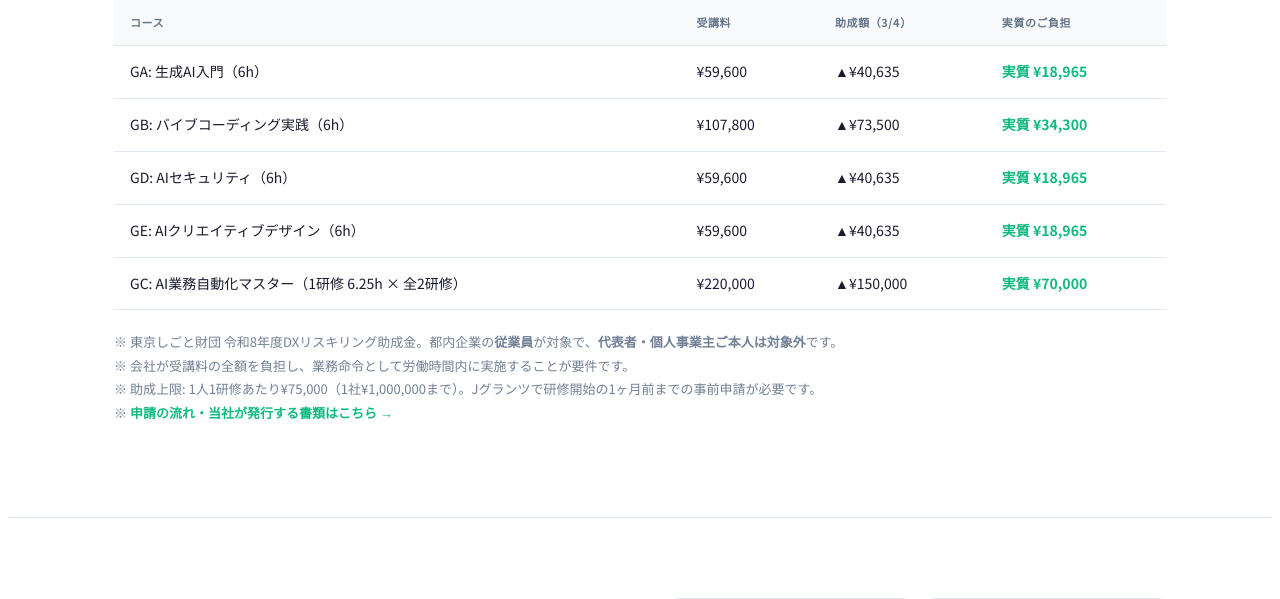
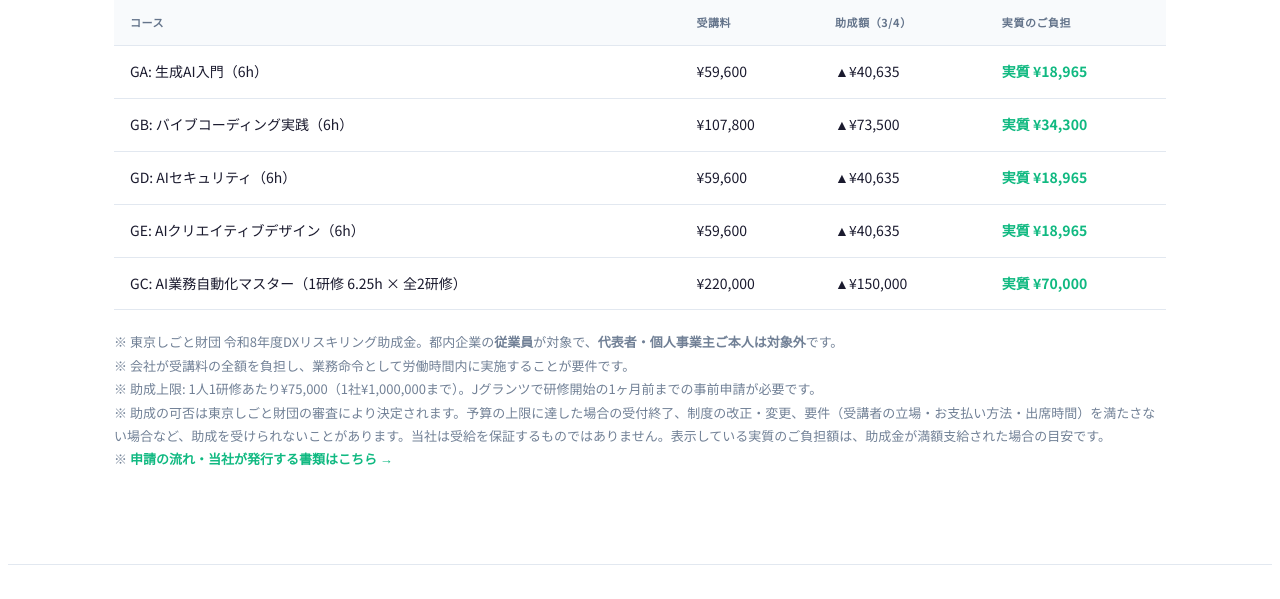
Before and after one commit to jqca/jgaia, a Flask app: page /vibe-coding in a window 1280 px wide. Shown: the part 4624-5223 px from the top of the page. Run offline with Flask 3, Linux system fonts and the light colour scheme; some libraries are stand-ins or nearby versions.

Commit message:
fix: 実質のご負担を出す全画面に助成金の注釈を出す（保証しない旨）
社長ご指摘 2026-08-17「制度改正などにより、必ず補償が受けられることを保証する
ものではないという注釈があった方がいいのでは」。実測すると、実質の金額を出して
いる8ページのうち注釈があったのは /subsidy の1行だけで、しかも「審査により
決定されます」だけ＝予算の上限・制度改正に触れていなかった。

金額だけが独り歩きすると、受けられなかった法人との間で「そう書いてあった」に
なる（受講料は先に払っていただく）。

・booking.SUBSIDY_DISCLAIMER / SUBSIDY_DISCLAIMER_SHORT を新設（唯一の出どころ）
  「審査・予算の上限に達した場合の受付終了・制度の改正／要件を満たさない場合／
   当社は受給を保証しない／表示の実質額は満額支給された場合の目安」
・トップ・LP・講座詳細・一人会社・業種別・申込画面・/subsidy に出す
  （context_processor の subsidy_note / subsidy_note_full から）
・⛔ 各画面に文を書き起こさないこと（制度が変わった日に直し忘れが残る）

回帰テスト3件:
  ・実質を出している画面に注釈が無ければ落とす（実際に描画して検査）
  ・注釈が「制度」「予算」「目安」に触れていなければ落とす
  ・注釈が画面に直書きされていれば落とす
全304件パス。

Co-Authored-By: Claude Opus 5 <noreply@anthropic.com>

```diff
--- a/app.py
+++ b/app.py
@@ -193,6 +193,12 @@ def _subsidy_globals():
                            for c in booking.COURSES},
             "subsidy_net_typical": s["net"],
             "subsidy_grant_typical": s["grant"],
+            # ⛔ 実質のご負担を出す画面には必ず注釈も出すこと（社長ご指摘
+            #    2026-08-17）。出どころは booking の1か所で、各画面に
+            #    文を書き起こさない。tests が「実質を出す画面に注釈があるか」
+            #    を実際に描画して検査する。
+            "subsidy_note": booking.SUBSIDY_DISCLAIMER_SHORT,
+            "subsidy_note_full": booking.SUBSIDY_DISCLAIMER,
             "subsidy_cap_person": booking.SUBSIDY["cap_per_person"],
             "subsidy_cap_company": booking.SUBSIDY["cap_per_company"]}
 
--- a/booking.py
+++ b/booking.py
@@ -629,6 +629,26 @@ SUBSIDY = {
             'skill-R8dx-risk.html'),
     'tax_rate': 0.10,             # 消費税は助成対象外なので税抜に直して計算する
 }
+
+# ── 助成金の注釈（社長ご指摘 2026-08-17「制度改正などにより、必ず補償が
+#    受けられることを保証するものではないという注釈があった方がいいのでは」）
+# ⛔ 実質のご負担額を出す画面には、必ずこの注釈も一緒に出すこと。
+#    2026-08-17 実測で、実質の金額を出している8ページのうち注釈があったのは
+#    /subsidy の1行だけ（しかも「審査により決定」だけで、制度改正・予算の
+#    上限に触れていなかった）。金額だけが独り歩きすると、受けられなかった
+#    法人との間で「そう書いてあった」になる。
+# ⛔ 各画面に文を書き起こさないこと。制度が変わった日に、直し忘れた画面だけが
+#    古い言い方で残る（助成額の直書きと同じ事故の型）。
+# ⛔ 表示している金額は「満額支給された場合の目安」だと言い切ること。
+SUBSIDY_DISCLAIMER_SHORT = (
+    '※ 助成金の受給を保証するものではありません'
+    '（審査・予算の上限・制度改正により受けられない場合があります）')
+SUBSIDY_DISCLAIMER = (
+    '助成の可否は東京しごと財団の審査により決定されます。'
+    '予算の上限に達した場合の受付終了、制度の改正・変更、'
+    '要件（受講者の立場・お支払い方法・出席時間）を満たさない場合など、'
+    '助成を受けられないことがあります。当社は受給を保証するものではありません。'
+    '表示している実質のご負担額は、助成金が満額支給された場合の目安です。')
 
 # ⛔ 子ども向けは受講者が従業員でないので、時間に関係なく対象外
 _SUBSIDY_NEVER = ('GK1', 'GK2', 'GK3')
--- a/templates/course_book.html
+++ b/templates/course_book.html
@@ -271,7 +271,9 @@
       （{{ subsidy_lead }}日前まで）。{% if card_enabled %}お支払いは<strong>請求書払い</strong>をお選びください
       （カード払い・ご本人のお支払いは助成の対象外になります）{% else %}お支払いは<strong>請求書払い（銀行振込）</strong>です
       （従業員ご本人のお支払いは助成の対象外になります）{% endif %}。<br>
-      <a href="{{ url_for('subsidy') }}">助成金のご案内・申請の流れ →</a>
+      <a href="{{ url_for('subsidy') }}">助成金のご案内・申請の流れ →</a><br>
+      {# ⛔ 実質のご負担を出す画面には必ず注釈を出すこと #}
+      {{ subsidy_note }}
     </div>
     {% endif %}
   </div>
--- a/templates/course_detail.html
+++ b/templates/course_detail.html
@@ -515,6 +515,8 @@
     <div class="subsidy-note">
       <p>対象: 都内企業の従業員（代表者・個人事業主ご本人を除く）。受講料の全額を法人が負担し、業務命令として労働時間内に受講することが要件です。Jグランツにて研修開始の1ヶ月前までに事前申請が必要です。</p>
       <p>令和8年度受付: 2026年3月1日〜2027年2月28日 ｜ <a href="{{ url_for('subsidy') }}">助成金のご案内・申請の流れ →</a></p>
+      {# ⛔ 実質のご負担を出す画面には必ず注釈を出すこと。出どころは booking の1か所 #}
+      <p>{{ subsidy_note }}</p>
     </div>
   </div>
 </section>
--- a/templates/index.html
+++ b/templates/index.html
@@ -381,6 +381,8 @@
             {# ⛔ 金額を直書きしないこと。値は booking.subsidy_for() が唯一の出どころ #}
             <a href="/vibe-coding">バイブコーディング講座</a>（1日6時間 ¥{{ '{:,}'.format(prices['GA']) }}{{ price_unit }}・認定試験の受験料込み・法人研修で助成金を使う場合は実質 ¥{{ '{:,}'.format(subsidy_net_typical) }}）と、
             一人で会社を運営する経営者向けの<a href="/solo-ceo">一人会社AI経営講座</a>を提供しています。
+            {# ⛔ 実質のご負担を出す画面には必ず注釈を出すこと #}
+            <br><small>{{ subsidy_note }}</small>
         </p>
     </section>
 
--- a/templates/solo_ceo_course.html
+++ b/templates/solo_ceo_course.html
@@ -380,6 +380,8 @@
         {% endif %}
         {% if c.subsidy %}
         <div class="cd-subsidy-tag">{{ c.subsidy_text }}</div>
+        {# ⛔ 実質のご負担を出す画面には必ず注釈を出すこと #}
+        <div style="margin-top:4px;font-size:12px;color:rgba(255,255,255,.65)">{{ subsidy_note }}</div>
         {% endif %}
         {# ⛔ 試験名・受験料をここに直書きしないこと。出どころは booking.exam_note() の1か所。 #}
         {% if c.exam %}
--- a/templates/subsidy.html
+++ b/templates/subsidy.html
@@ -159,7 +159,10 @@
                 style="color:#041f4e;font-weight:600;">東京しごと財団のページ</a>をご確認ください。
             </p>
             <p style="font-size:.85rem;color:#5b6472;line-height:1.8;margin-top:1em;">
-                ※ 助成の可否は財団の審査により決定されます。当社は受給を保証するものではありません。<br>
+                {# ⛔ ここを短くしないこと（社長ご指摘 2026-08-17）。「審査で決まる」
+                   だけでは、予算の上限・制度改正で受けられない場合に触れていない。
+                   出どころは booking.SUBSIDY_DISCLAIMER の1か所。 #}
+                ※ {{ subsidy_note_full }}<br>
                 ※ 国または地方公共団体の他の助成金との併用はできません。<br>
                 ※ 貴社の代表者・役員の方が関与される教育機関からの受講は対象外とされています。
             </p>
--- a/templates/vibe_coding_lp.html
+++ b/templates/vibe_coding_lp.html
@@ -681,7 +681,7 @@
         </tr>
       </tbody>
     </table>
-    <p style="margin-top:20px;font-size:13px;color:#718096;line-height:1.8">※ 東京しごと財団 令和8年度DXリスキリング助成金。都内企業の<strong>従業員</strong>が対象で、<strong>代表者・個人事業主ご本人は対象外</strong>です。<br>※ 会社が受講料の全額を負担し、業務命令として労働時間内に実施することが要件です。<br>※ 助成上限: 1人1研修あたり¥{{ '{:,}'.format(subsidy_cap_person) }}（1社¥{{ '{:,}'.format(subsidy_cap_company) }}まで）。Jグランツで研修開始の1ヶ月前までの事前申請が必要です。<br>※ <a href="/subsidy" style="color:#10b981;font-weight:600;">申請の流れ・当社が発行する書類はこちら →</a></p>
+    <p style="margin-top:20px;font-size:13px;color:#718096;line-height:1.8">※ 東京しごと財団 令和8年度DXリスキリング助成金。都内企業の<strong>従業員</strong>が対象で、<strong>代表者・個人事業主ご本人は対象外</strong>です。<br>※ 会社が受講料の全額を負担し、業務命令として労働時間内に実施することが要件です。<br>※ 助成上限: 1人1研修あたり¥{{ '{:,}'.format(subsidy_cap_person) }}（1社¥{{ '{:,}'.format(subsidy_cap_company) }}まで）。Jグランツで研修開始の1ヶ月前までの事前申請が必要です。<br>※ {{ subsidy_note_full }}<br>※ <a href="/subsidy" style="color:#10b981;font-weight:600;">申請の流れ・当社が発行する書類はこちら →</a></p>
   </div>
 </section>
 
--- a/vibe_coding_industry.py
+++ b/vibe_coding_industry.py
@@ -746,7 +746,10 @@ def _render_industry_page(ind):
                 f'{_icon("check", 13)} 東京しごと財団 DXリスキリング助成金 対象'
                 f'（1研修 {_htxt}{_unit}）'
                 '<br><span style="font-weight:500;font-size:0.78rem;color:#4a5568;">'
-                f'法人研修なら実質 &#165;{_sub["net"]:,} / 人</span></div>'
+                f'法人研修なら実質 &#165;{_sub["net"]:,} / 人'
+                # ⛔ 実質のご負担を出すところには必ず注釈も出すこと。
+                #    出どころは booking.SUBSIDY_DISCLAIMER_SHORT の1か所。
+                f'<br>{_booking.SUBSIDY_DISCLAIMER_SHORT}</span></div>'
             )
         # ⛔ 分割掲載する講座は「1研修あたりの受講料」を必ず画面に出すこと。
         #    助成の要件2が「一般に公開された受講案内に**受講者1人1研修単位の経費**が
```
Also changed, not shown: tests/test_booking.py (+47 -0 lines).
